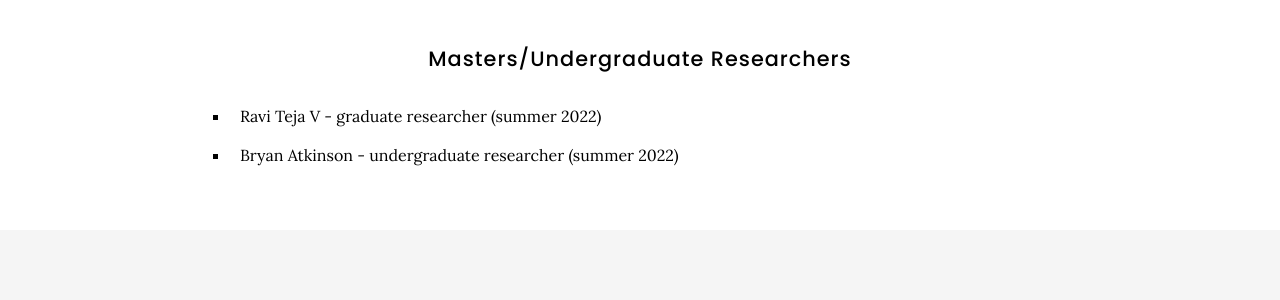
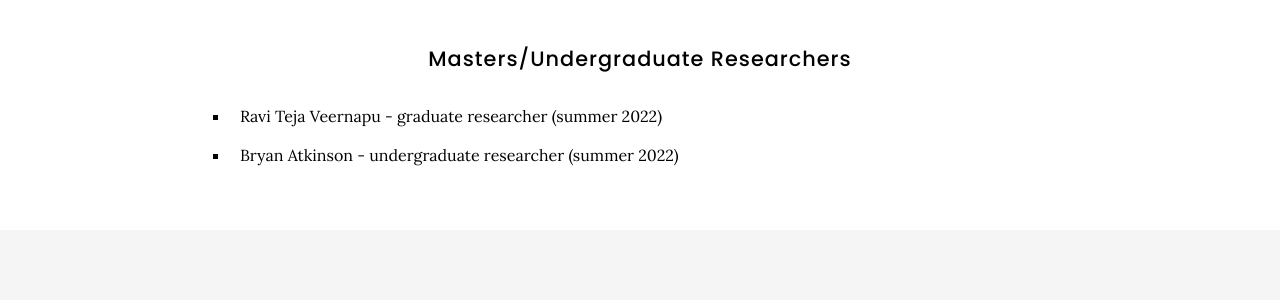
Before and after one commit to graim/GraimLabWebsite, a Jekyll site: the page built from team/index.md, in a window 1280 px wide. Shown: the part 816-1116 px from the top of the page. Built offline with Jekyll 4.4.1, drawn with Linux system fonts in a browser that asks for light colours; nearby versions of some CDN libraries.

Commit message:
Update index.md

```diff
--- a/team/index.md
+++ b/team/index.md
@@ -37,7 +37,7 @@ Our lab is collaborative and we have several ongoing collaborations with researc
 
 ## Masters/Undergraduate Researchers
 
-- Ravi Teja V - graduate researcher (summer 2022)
+- Ravi Teja Veernapu - graduate researcher (summer 2022)
 - Bryan Atkinson - undergraduate researcher (summer 2022)
 
 {% include section.html %}
```
